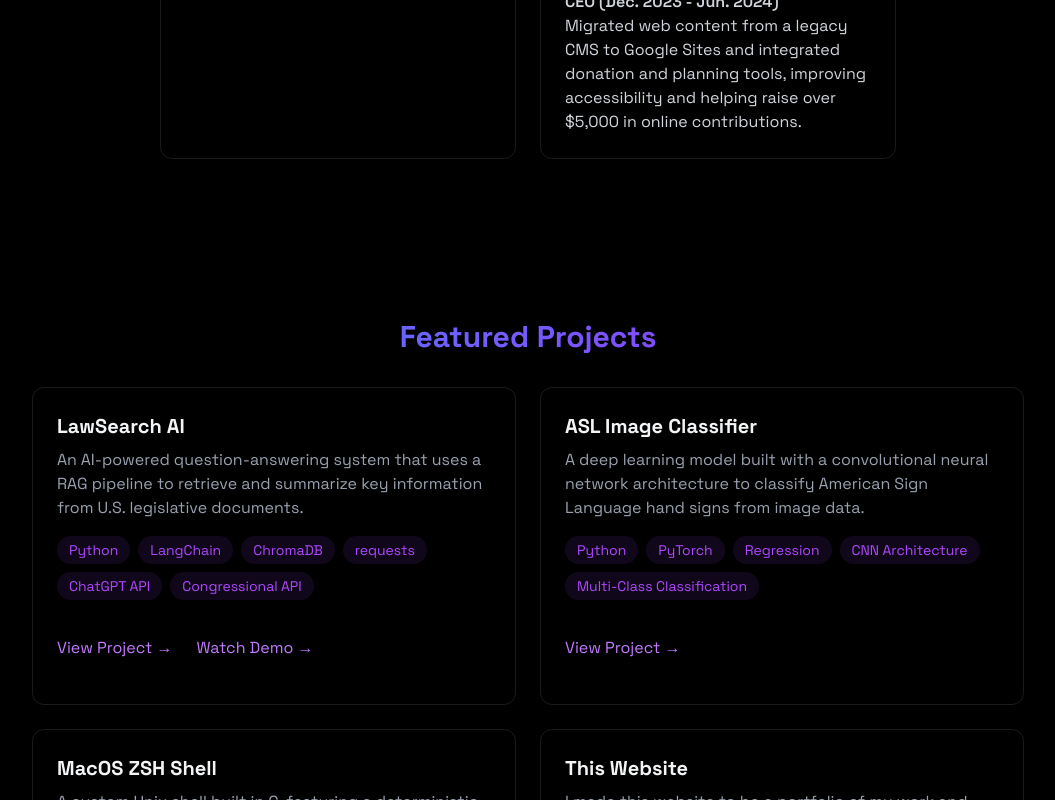
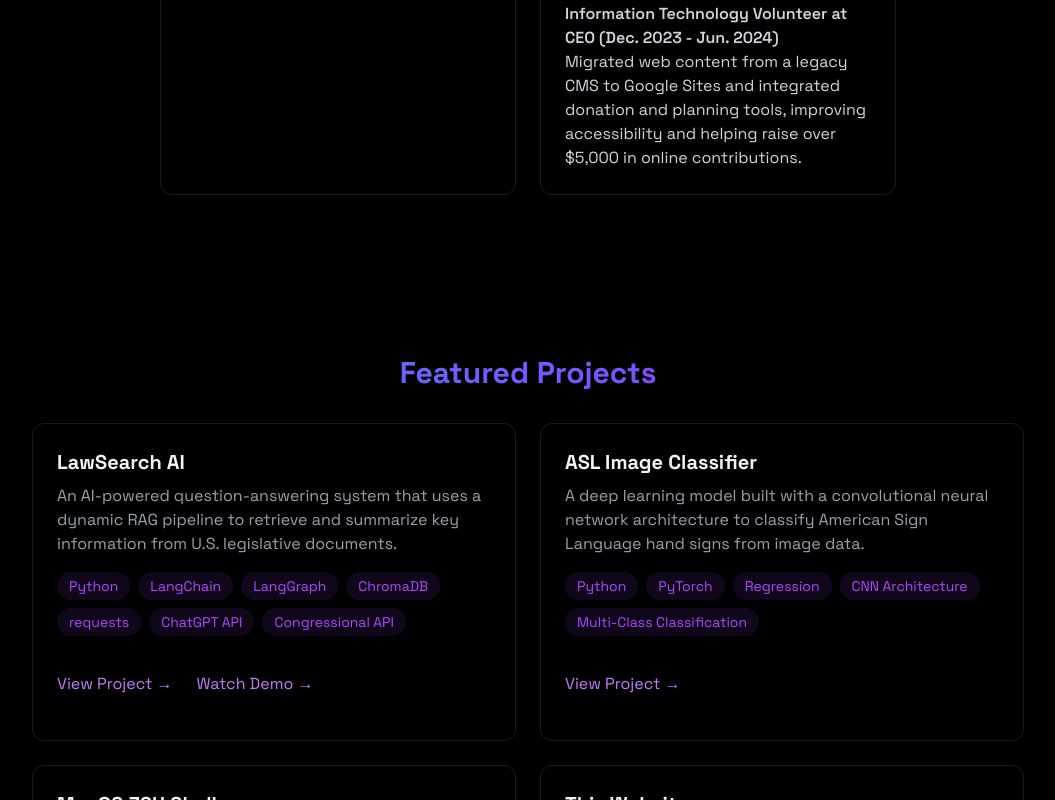
Before and after one commit to RMahshie/ryan-mahshie-portfolio, a React (Vite) app: page / in a window 1280 px wide. Shown: the part 1873-2673 px from the top of the page, without its empty margins (112-1167 px from the left). Built offline with nearby package versions, Linux system fonts and the light colour scheme; no server answers.

Commit message:
updated descriptions

```diff
--- a/src/components/sections/About.jsx
+++ b/src/components/sections/About.jsx
@@ -4,7 +4,7 @@ export const About = () => {
 
     const frontendSkills = ["React", "TailwindCSS", "Vite", "JavaScript"]
     const backendSkills = ["Python", "Java", "SQL", "Git", "REST APIs", "ChromaDB"]
-    const aiSkills = ["Python", "LangChain", "PyTorch", "RAG Pipeline", "Classification", "Regression"]
+    const aiSkills = ["Python", "LangChain", "LangGraph", "PyTorch", "RAG Pipeline", "Classification", "Regression"]
     const devtoolSkills = ["VS Code", "MS SQL Server", "Jupyter Notebook", "Intelij", "Git"]
 
     return (
--- a/src/components/sections/Projects.jsx
+++ b/src/components/sections/Projects.jsx
@@ -20,11 +20,11 @@ export const Projects = () => {
                         <h3 className="text-xl font-bold mb-2"> LawSearch AI </h3>
                         <p className="text-gray-400 mb-4">
                             An AI-powered question-answering system that uses
-                            a RAG pipeline to retrieve and summarize key information
+                            a dynamic RAG pipeline to retrieve and summarize key information
                             from U.S. legislative documents.
                         </p>
                         <div className="flex flex-wrap gap-2 mb-4">
-                            {["Python", "LangChain", "ChromaDB", "requests", "ChatGPT API", "Congressional API"].map((tech, key) => (
+                            {["Python", "LangChain", "LangGraph", "ChromaDB", "requests", "ChatGPT API", "Congressional API"].map((tech, key) => (
                                 <span
                                     key={key}
                                     className="bg-purple-500/10 text-purple-500 py-1 px-3 rounded-full text-sm hover:bg-purple-500/20
```
